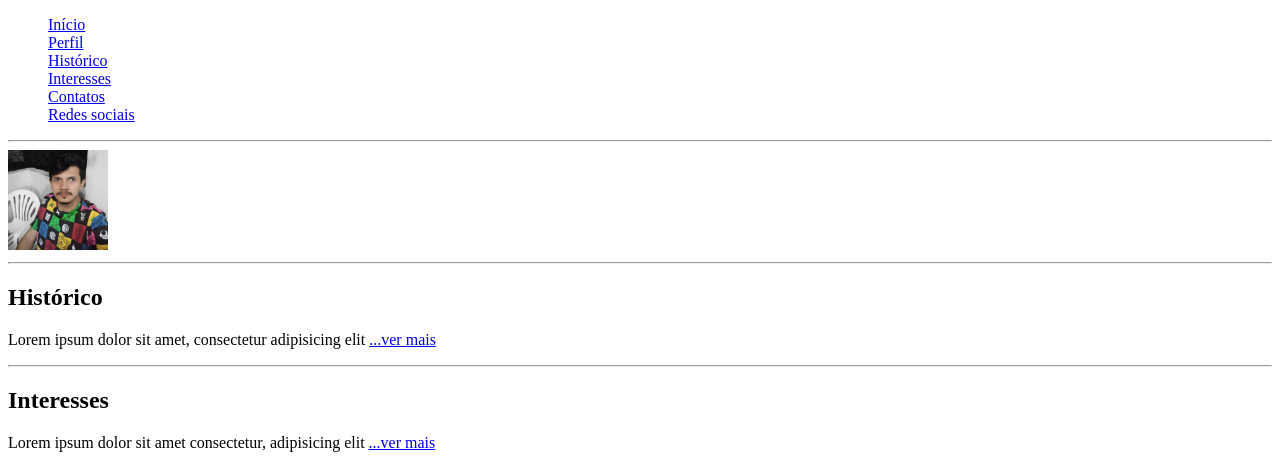
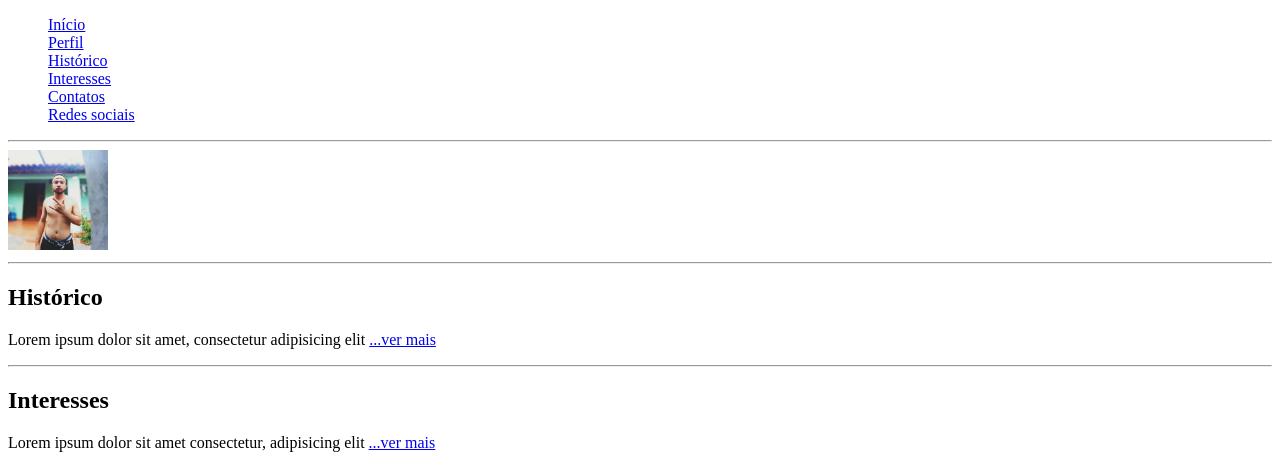
Before and after one commit to RicardoLopes1/WEB, a plain HTML site: page Projeto-pratico-de-HTML/luis-sousa/index.html in a window 1280 px wide. Shown: the top 459 px of the page. Drawn offline with Linux system fonts and the light colour scheme.

Commit message:
alterado o arquivo index.html

```diff
--- a/Projeto-pratico-de-HTML/luis-sousa/index.html
+++ b/Projeto-pratico-de-HTML/luis-sousa/index.html
@@ -3,7 +3,7 @@
 
 <head>
     <meta charset="UTF-8">
-    <title>Paulo Lopes | Software Devs</title>
+    <title>Fernando Sousa | Software Devs</title>
 </head>
 
 <body>
@@ -32,7 +32,7 @@
     </div>
 
     <div id="main">
-        <img src="../img/paulo.jpg" alt="imagem de paulo" height="100" width="100" title="Paulo R. S. Lopes">
+        <img src="../img/luis.jpg" alt="imagem de luis" height="100" width="100" title="Luís F O Sousa">
         <hr>
         <h2>Histórico</h2>
         <p>Lorem ipsum dolor sit amet, consectetur adipisicing elit <a href="historicosimples.html">...ver mais</a></p>
```
